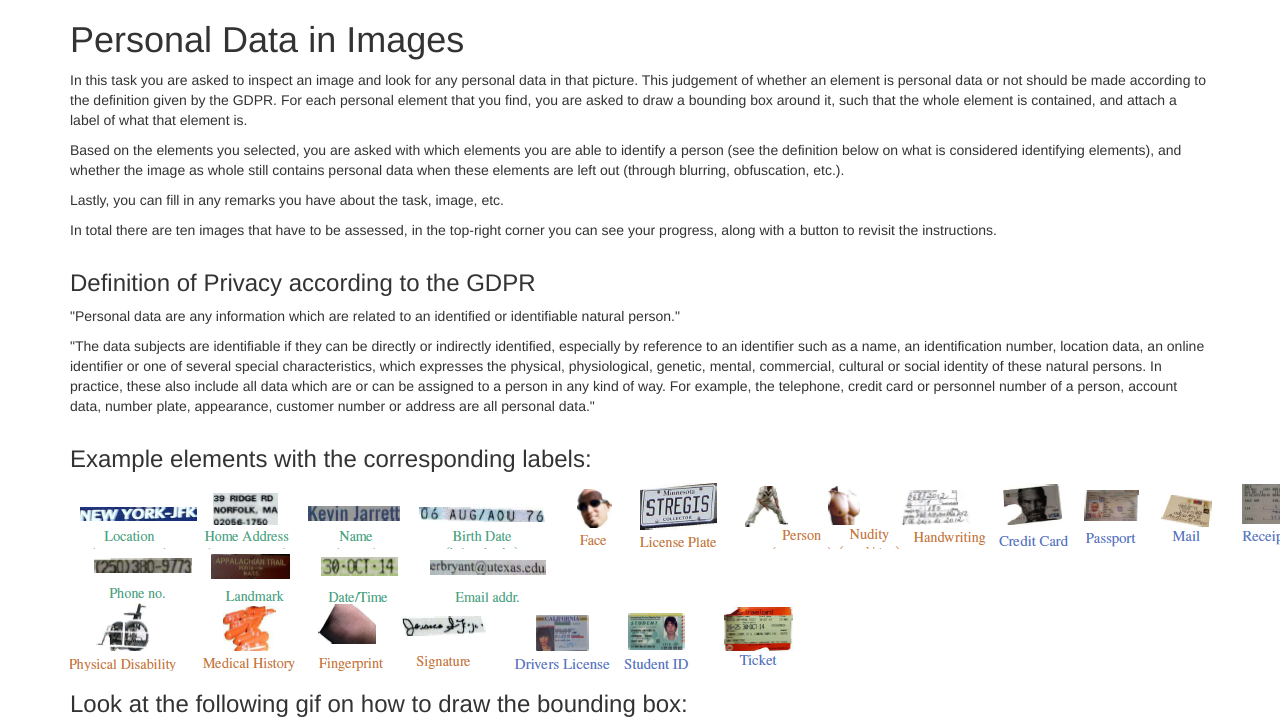
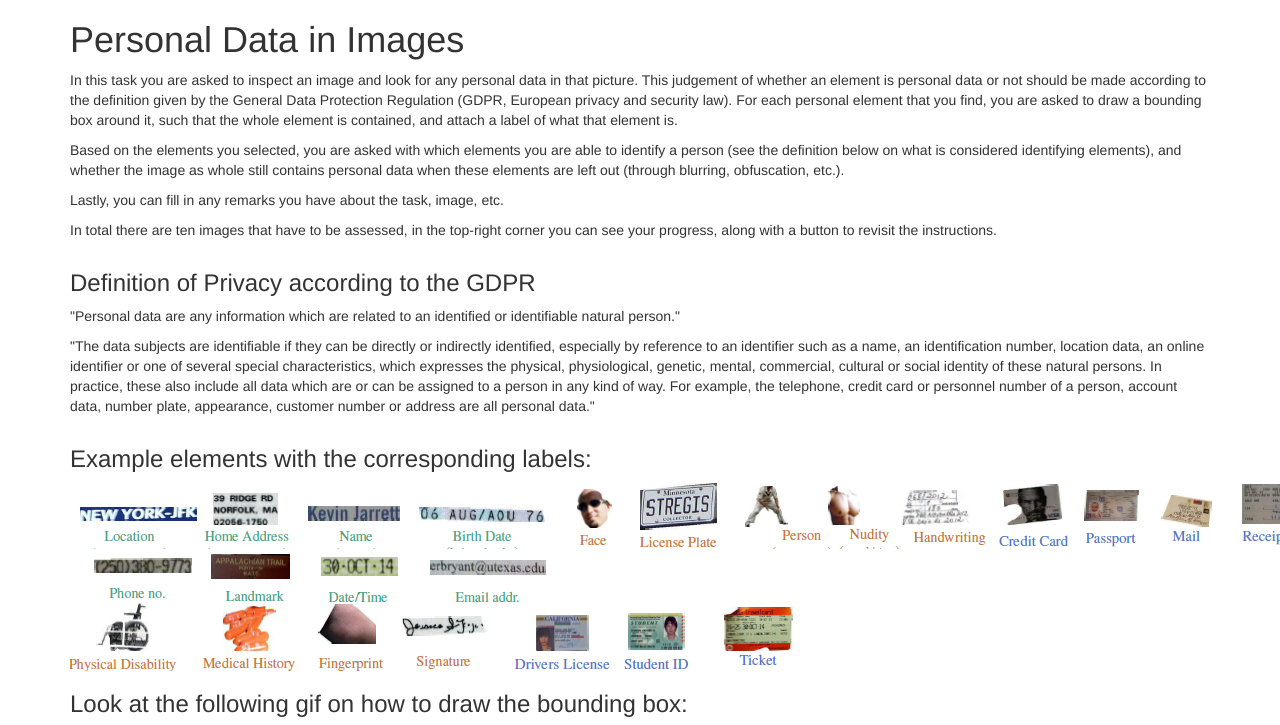
Before and after one commit to ashay123/ashay123.github.io, a plain HTML site: page index.html in a window 1280 px wide. Shown: the top 725 px of the page. Drawn offline with nearby package versions, Linux system fonts and the light colour scheme.

Commit message:
change in intropage

```diff
--- a/index.html
+++ b/index.html
@@ -23,7 +23,7 @@
             <div class="row">
                 <div class="col-sm-12">
                     <h1>Personal Data in Images</h1>
-                    <p>In this task you are asked to inspect an image and look for any personal data in that picture. This judgement of whether an element is personal data or not should be made according to the definition given by the GDPR. For each personal element that you find, you are asked to draw a bounding box around it, such that the whole element is contained, and attach a label of what that element is.</p>
+                    <p>In this task you are asked to inspect an image and look for any personal data in that picture. This judgement of whether an element is personal data or not should be made according to the definition given by the General Data Protection Regulation (GDPR, European privacy and security law). For each personal element that you find, you are asked to draw a bounding box around it, such that the whole element is contained, and attach a label of what that element is.</p>
                     <p>Based on the elements you selected, you are asked with which elements you are able to identify a person (see the definition below on what is considered identifying elements), and whether the image as whole still contains personal data when these elements are left out (through blurring, obfuscation, etc.).</p>
                     <p>Lastly, you can fill in any remarks you have about the task, image, etc.</p>
                     <p>In total there are ten images that have to be assessed, in the top-right corner you can see your progress, along with a button to revisit the instructions.</p>
```
